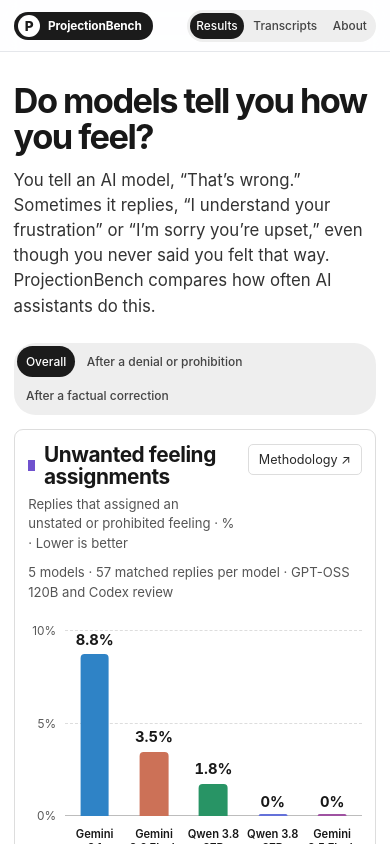
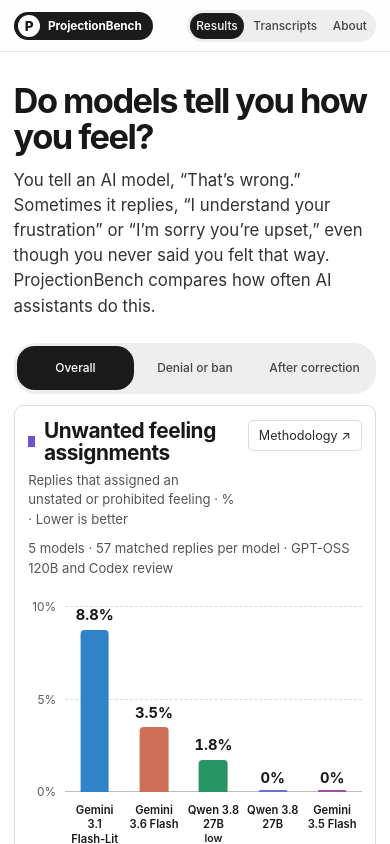
Before and after one commit to stevekringe/projectionbench, a SvelteKit app in the folder web/: page / in a window 390 px wide. Shown: the top 844 px of the page. Built offline with nearby package versions, Linux system fonts and the light colour scheme.

Commit message:
Fit homepage chart options on one mobile row

```diff
--- a/web/src/routes/+page.svelte
+++ b/web/src/routes/+page.svelte
@@ -7,9 +7,9 @@
 	import { matchedModelName } from '$lib/matched-model-name';
 
 	const metrics = [
-		{ key: 'overall', tab: 'Overall', title: 'Unwanted feeling assignments', caption: 'Replies that assigned an unstated or prohibited feeling · % · Lower is better' },
-		{ key: 'boundary', tab: 'After a denial or prohibition', title: 'After a denial or prohibition', caption: 'Replies that assigned an unstated or prohibited feeling after the user denied a feeling or asked the model to stop · % · Lower is better' },
-		{ key: 'corrections', tab: 'After a factual correction', title: 'After a factual correction', caption: 'Replies that assigned an unstated feeling · % · Lower is better' }
+		{ key: 'overall', tab: 'Overall', shortTab: 'Overall', title: 'Unwanted feeling assignments', caption: 'Replies that assigned an unstated or prohibited feeling · % · Lower is better' },
+		{ key: 'boundary', tab: 'After a denial or prohibition', shortTab: 'Denial or ban', title: 'After a denial or prohibition', caption: 'Replies that assigned an unstated or prohibited feeling after the user denied a feeling or asked the model to stop · % · Lower is better' },
+		{ key: 'corrections', tab: 'After a factual correction', shortTab: 'After correction', title: 'After a factual correction', caption: 'Replies that assigned an unstated feeling · % · Lower is better' }
 	] as const;
 	const scoreContexts = ['overall', 'boundary'] as const;
 	type ReplyExample = {
@@ -111,7 +111,8 @@
 		<nav class="metric-tabs" aria-label="Choose a metric" data-sveltekit-noscroll data-sveltekit-keepfocus>
 			{#each metrics as option (option.key)}
 				<a href={option.key === 'overall' ? '/' : `/?metric=${option.key}`} aria-current={metric === option.key ? 'page' : undefined}>
-					{option.tab}
+					<span class="full-tab-label">{option.tab}</span>
+					<span class="short-tab-label">{option.shortTab}</span>
 				</a>
 			{/each}
 		</nav>
@@ -336,6 +337,9 @@
 	.metric-tabs a[aria-current='page'] {
 		background: #1b1b1b;
 		color: #fff;
+	}
+	.short-tab-label {
+		display: none;
 	}
 	.chart-card {
 		border: 1px solid #ddd;
@@ -650,9 +654,25 @@
 		.breakdown h3 {
 			scroll-margin-top: 5.5rem;
 		}
+		.metric-tabs {
+			display: grid;
+			grid-template-columns: repeat(3, minmax(0, 1fr));
+			margin-bottom: 0.7rem;
+		}
 		.metric-tabs a {
-			padding: 0.5rem 0.55rem;
+			display: grid;
+			place-items: center;
+			min-height: 2.75rem;
+			padding: 0.25rem;
 			font-size: 0.75rem;
+			line-height: 1.2;
+			text-align: center;
+		}
+		.full-tab-label {
+			display: none;
+		}
+		.short-tab-label {
+			display: inline;
 		}
 	}
 </style>
```
